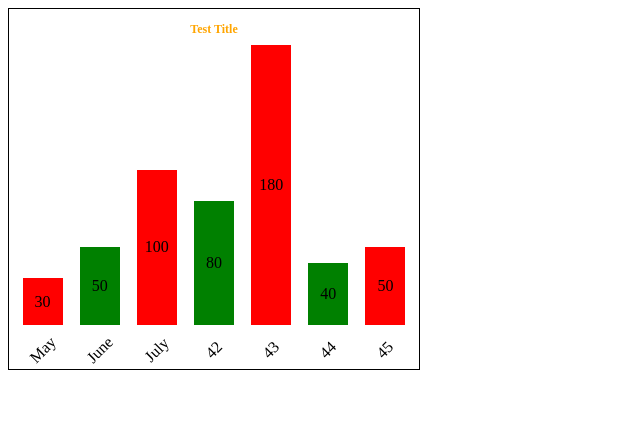
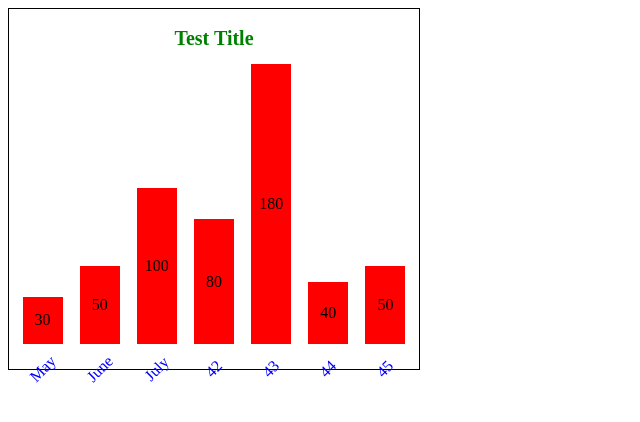
Before and after one commit to mackwill/lighthouse-labs-bar-chart, a plain HTML site: page index.html in a window 1280 px wide. Shown: the whole page, without its empty margins (0-640 px from the left). Drawn offline with nearby package versions, Linux system fonts and the light colour scheme.

Commit message:
Added ability to process more options from the user input

```diff
--- a/index.html
+++ b/index.html
@@ -25,11 +25,18 @@
           ["45", 50],
         ],
         {
-          width: 400,
-          height: 350,
-          color: "red",
-          // textColor: "white",
-          // labels: ["xVals", "yVals"]
+          graph: {
+            width: 400,
+            height: 350,
+            title: "Test Title",
+            titleColor: "green",
+            titleSize: 20,
+          },
+          bar: {
+            backgroundColor: "red",
+            labelColor: "blue",
+            labelSize: 8,
+          },
         }
       );
     </script>
--- a/index.js
+++ b/index.js
@@ -17,9 +17,11 @@ const findYMax = function (data, height) {
   return height / Math.max(...yData);
 };
 
-const xLabel = function (xVal) {
+const xLabel = function (xVal, labelSize, labelColor) {
   let tmp = document.createElement("p");
   tmp.setAttribute("class", xVal + " xLabel");
+  tmp.style.fontSize = labelSize;
+  tmp.style.color = labelColor;
 
   tmp.innerText = xVal;
   $("#" + xVal).append(tmp);
@@ -37,26 +39,31 @@ const createChart = function (width, height, border = "1px solid black") {
   $("body").append(tmp);
 };
 
-const createBarElement = function (newElem, xVal, yVal, i, options, yScale) {
-  let backgroundColor = "";
-  i % 2 === 0 ? (backgroundColor = "red") : (backgroundColor = "green");
-
+const createBarElement = function (
+  newElem,
+  xVal,
+  yVal,
+  backgroundColor,
+  yScale
+) {
   newElem.style.height = yVal * yScale * 0.8 + "px";
-  //newElem.style.width = (options.width / data.length) * 0.5 + "px";
-  console.log("width:" + newElem.style.width);
+  //console.log("width:" + newElem.style.width);
   newElem.style.backgroundColor = backgroundColor;
 
   newElem.innerText = yVal;
   $("#graph").append(newElem);
-  i++;
 };
 
 const drawBarChart = function (data, options) {
   let i = 0;
 
-  createChart(options.width, options.height);
-  createGraphTitle("Test Title", "orange", 12);
-  let yScale = findYMax(data, options.height);
+  let graphOpts = options.graph;
+  let barOpts = options.bar;
+
+  let yScale = findYMax(data, graphOpts.height);
+
+  createChart(graphOpts.width, graphOpts.height);
+  createGraphTitle(graphOpts.title, graphOpts.titleColor, graphOpts.titleSize);
 
   for (let elem in data) {
     //console.log(elem)
@@ -65,16 +72,22 @@ const drawBarChart = function (data, options) {
     tmp.setAttribute("class", data[elem][0] + " bar");
 
     // Create bar element
-    createBarElement(tmp, data[elem][0], data[elem][1], i, options, yScale);
+    createBarElement(
+      tmp,
+      data[elem][0],
+      data[elem][1],
+      barOpts.backgroundColor,
+      yScale
+    );
 
     //Create x-axis labels
-    xLabel(data[elem][0]);
+    xLabel(data[elem][0], barOpts.labelSize, barOpts.labelColor);
 
     // Create parent div element for bar and x-axis label
     $("." + data[elem][0]).wrapAll(function () {
       return `<div class="${data[elem][0]} container
               id=${data[elem][0]}-wrapper"
-              style="width: ${(options.width / data.length) * 0.7}px"></div>`;
+              style="width: ${(graphOpts.width / data.length) * 0.7}px"></div>`;
     });
 
     i++;
```
